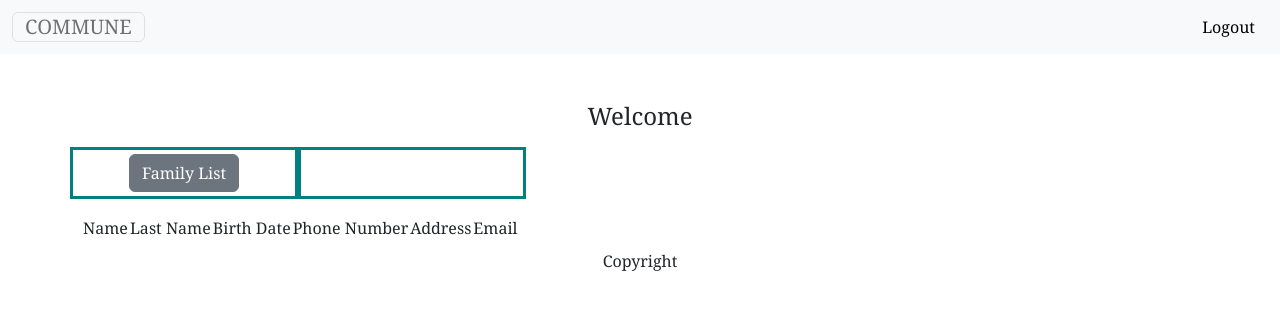
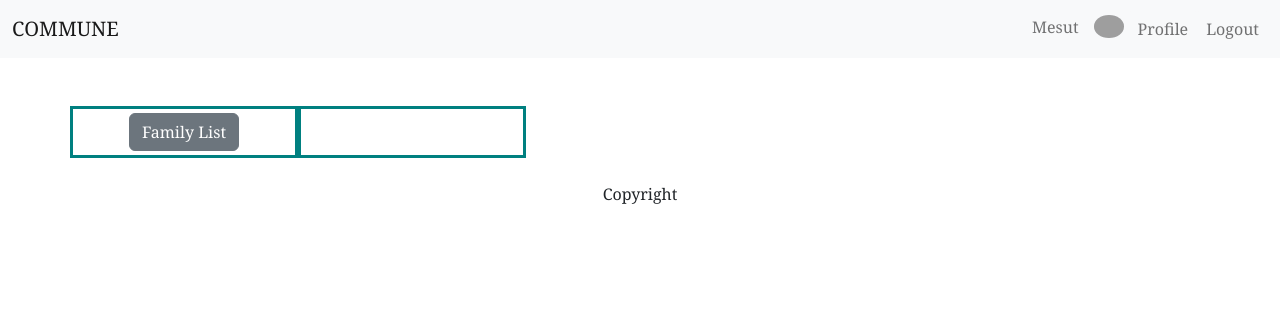
Before and after one commit to mesutgk15/Social-platform-demo, a Flask app: page /home/family/list/contact_details in a window 1280 px wide. Shown: the top 310 px of the page. Run offline with Flask 2, Linux system fonts and the light colour scheme; a user stored in the database is signed in; grey boxes are pictures that could not be loaded.

Commit message:
add user profile page and profile picture feature with functionality

```diff
--- a/app.py
+++ b/app.py
@@ -10,7 +10,7 @@ from email.message import EmailMessage
 from werkzeug.security import generate_password_hash, check_password_hash
 from datetime import datetime, timedelta
 import random
-from helpers import date
+from helpers import date, allowed_file
 
 
 app = Flask(__name__)
@@ -20,6 +20,11 @@ app.config["TEMPLATES_AUTO_RELOAD"] = True
 app.config["SECRET_KEY"] = "as123124knbsdf23b2342k312"
 
 app.jinja_env.filters['date'] = date
+
+UPLOAD_FOLDER = "static/profile_pictures/"
+
+
+app.config["UPLOAD_FOLDER"] = UPLOAD_FOLDER
 
 
 db = sqlite3.connect("commune.db", check_same_thread=False)
@@ -40,6 +45,11 @@ def index():
             return render_template("home.html", family_id=str(family_check))
     except:
         return render_template("index.html")
+
+@app.context_processor
+def handle_context():
+    return dict(os=os)
+
 
 @app.route("/home/<family_id>", methods=["POST", "GET"])
 def home(family_id):
@@ -125,8 +135,7 @@ def register():
 
 
 
-            # return redirect("/")
-            # print(session["user_id"])
+
         else:
             return render_template("register.html", form=request.form, errors=errors)
     else:
@@ -158,6 +167,7 @@ def login():
                     return render_template("login.html", errors=errors, form=request.form)
                 if check_password_hash(user["password_hash"], request.form.get("password")):
                     session["user_id"] = user["id"]
+                    session["username"] = user["login_name"]
                     session["family_id"] = user["extended_family_id"]
                     print(session["user_id"])
                     return redirect("/")
@@ -175,6 +185,7 @@ def login():
 
                 if check_password_hash(user["password_hash"], request.form.get("password")):
                     session["user_id"] = user["id"]
+                    session["username"] = user["login_name"]
                     session["family_id"] = user["extended_family_id"]
                     print(session["user_id"])
                     return redirect("/")
@@ -230,6 +241,7 @@ def verify_email():
             cur.execute("INSERT INTO members (name, last_name, birth_date, login_name, email, password_hash, living, registration_date) VALUES (?, ?, ?, ?, ?, ?, 'TRUE', julianday('now'))",
                         (form['name'], form['last-name'], form['birth-date'], login_name, form['email'], generate_password_hash(form['password'])))
             session["user_id"] = cur.execute("SELECT id FROM members WHERE login_name = ?", [login_name]).fetchall()[0][0]
+            session["username"] = cur.execute("SELECT login_name FROM members WHERE id = ?", (session["user_id"],)).fetchall()[0][0]
             db.commit()
             session["form"] = ""
             return redirect("/")
@@ -273,6 +285,7 @@ def create_family():
 
 
             cur.execute("UPDATE members SET extended_family_id = ? WHERE id = ?", (cur.execute("SELECT id FROM extended_families WHERE admin1 = ?", (session["user_id"],)).fetchall()[0][0], session["user_id"]))
+            session["family_id"] = cur.execute("SELECT extended_family_id FROM members WHERE id = ?", (session["user_id"],)).fetchall()[0][0]
             db.commit()
 
             return redirect("/")
@@ -319,7 +332,35 @@ def join_family():
         return render_template("join_family.html", form=form, errors=errors)
 
 
+@app.route("/profile", methods=["GET", "POST"])
+def profile():
+    profile_data = cur.execute("SELECT *, datetime(registration_date) FROM members WHERE id = ?", (session["user_id"],))
+    return render_template("profile.html", profile_data=profile_data)
 
+
+@app.route("/upload_photo", methods=["GET", "POST"])
+def upload_photo():
+    if request.method == "POST" and request.args.get('photo') == "upload":
+        file = request.files["photo"]
+        if not file:
+            flash("No file chosen !")
+            return redirect("profile")
+        elif not allowed_file(file.filename):
+            print(allowed_file(file.filename))
+            flash("Only JPG and JPEG files are allowed !")
+            return redirect("profile")
+
+        print(allowed_file(file.filename))
+        filename = str((session["user_id"])) + ".jpg"
+        file.save(os.path.join(app.config["UPLOAD_FOLDER"], filename))
+        return redirect(url_for('profile'))
+    else:
+        if request.args.get('photo') == "delete":
+            filename = str((session["user_id"])) + ".jpg"
+            os.remove(os.path.join(app.config["UPLOAD_FOLDER"], filename))
+            return redirect("profile")
+        else:
+            return redirect("profile")
 
 if __name__ == "__main__":
     app.run(port=8000, debug=True)
--- a/draft.txt
+++ b/draft.txt
@@ -1,10 +1,13 @@
 CREATE TABLE extended_families (
     id INTEGER NOT NULL PRIMARY KEY,
     login_name TEXT NOT NULL UNIQUE,
+    name TEXT NOT NULL,
     password_hash TEXT NOT NULL,
     origin_country INTEGER NOT NULL,
     origin_city INTEGER,
-    registration_date REAL NOT NULL
+    registration_date REAL NOT NULL,
+    admin1 INTEGER NOT NULL,
+    FOREIGN KEY (admin1) REFERENCES members(id)
 );
 
 CREATE TABLE families (
--- a/helpers.py
+++ b/helpers.py
@@ -1,5 +1,13 @@
 from datetime import datetime, timedelta
+import os
+
+ALLOWED_EXTENSIONS = {'jpg', 'jpeg'}
+
 
 def date(date_time):
     date = (datetime.strptime(date_time, '%Y-%m-%d %H:%M:%S') + timedelta(hours=3)).date()
     return date
+
+def allowed_file(filename):
+    return '.' in filename and \
+        filename.rsplit('.', 1)[1].lower() in ALLOWED_EXTENSIONS
--- a/static/js-commune.js
+++ /dev/null
@@ -1,4 +0,0 @@
-let city = document.querySelector(".city");
-let country = document.querySelector("#country");
-let list = city.classList;
-country.addEventListener("change", (event) => {list.remove("form-select")});
--- a/static/style.css
+++ b/static/style.css
@@ -24,3 +24,8 @@ body {
     border-color:teal;
     border-width: 3px;
 }
+
+.error-flash {
+    color: red;
+    font-size: large;
+}
--- a/templates/family_list.html
+++ b/templates/family_list.html
@@ -18,7 +18,7 @@
 
     <div class="container">
 
-            <table>
+            <table class="table">
                 <thead>
                     <tr>
                         <td>Name</td>
--- a/templates/family_member_contact.html
+++ b/templates/family_member_contact.html
@@ -4,7 +4,6 @@
 
 {% block main %}
 
-    <h4 class="text-center mb-3">Welcome </h4>
     <div class="container">
         <div class="row row-cols-5 mb-3">
             <div class="col">
@@ -16,10 +15,10 @@
         </div>
     </div>
 
-    <div class="container">
+    <div class="d-flex justify-content-center">
 
         {% for contact in contact %}
-            <div class="card" style="width: 17rem;">
+            <div class="card mb-5" style="width: 17rem;">
 
                 <img style="padding: 15px;" src="{{ url_for('static', filename='profile_pictures/' + (contact['id'] | string ) + '.jpg' ) }}" class="card-img-top" alt="...">
                 <div class="card-body">
@@ -45,34 +44,6 @@
             </div>
         {% endfor %}
 
-
-
-        <table>
-            <thead>
-                <tr>
-                    <td>Name</td>
-                    <td>Last Name</td>
-                    <td>Birth Date</td>
-                    <td>Phone Number</td>
-                    <td>Address</td>
-                    <td>Email</td>
-
-                </tr>
-            </thead>
-            {% for contact in contact %}
-                <tr>
-                    <td>{{contact['name']}}</td>
-                    <td>{{contact['last_name']}}</td>
-                    <td>{{contact['birth_date']}}</td>
-                    <td>{{contact['phone_number']}}</td>
-                    <td>{{contact['address']}}</td>
-                    <td>{{contact['email']}}</td>
-                </tr>
-
-            {% endfor %}
-        </table>
-
-
     </div>
 
 
--- a/templates/index.html
+++ b/templates/index.html
@@ -12,21 +12,34 @@
 <body>
     <header>
         <section>
-            <nav role="navigation" class="navbar bg-light mb-5">
+            <nav role="navigation" class="navbar navbar-expand bg-light mb-5">
                 <div class="container-fluid">
-                    <a class="navbar-brand navbar-toggler" href="/"> <span>COMMUNE</span></a>
-                    <div>
+                    <a class="navbar-brand" href="/"> <span>COMMUNE</span></a>
+                    <div class="collapse navbar-collapse">
                         {% if not session["user_id"] %}
-                            <ul class="navbar-nav">
+                            <ul class="navbar-nav ms-auto">
                                 <li class="nav-item">
                                     <a href="/register" class="btn btn-light">Register</a>
                                     <a href="/login" class="btn btn-light">Login</a>
                                 </li>
                             </ul>
                         {% else %}
-                            <ul class="navbar-nav">
+                            <ul class="navbar-nav ms-auto">
+                                <li class="nav-item" style="padding: 7px; margin-right: 3px;">
+                                    <span class="navbar-text">{{session['username']}}</span>
+                                </li>
+                                <li class="nav-item" style="padding: 5px;">
+                                    {% if os.path.exists('static/profile_pictures/' + (session['user_id'] | string) + '.jpg') %}
+                                    <img width="30px" height="auto" style="border-radius: 50%;" src="{{ url_for('static', filename='profile_pictures/' + (session['user_id'] | string ) + '.jpg' ) }}">
+                                    {% else %}
+                                    <img width="30px" height="auto" style="border-radius: 50%;" src="{{ url_for('static', filename='profile_pictures/user.png') }}" alt="...">
+                                    {% endif %}
+                                </li>
                                 <li class="nav-item">
-                                    <a href="{{ url_for('logout') }}" class="btn btn-light">Logout</a>
+                                    <a href="{{ url_for('profile') }}" class="btn btn-light nav-link">Profile</a>
+                                </li>
+                                <li class="nav-item">
+                                    <a href="{{ url_for('logout') }}" class="btn btn-light nav-link">Logout</a>
                                 </li>
                             </ul>
                         {% endif %}
```
Also changed, not shown: templates/profile.html (added, +68 -0 lines), commune.db.
